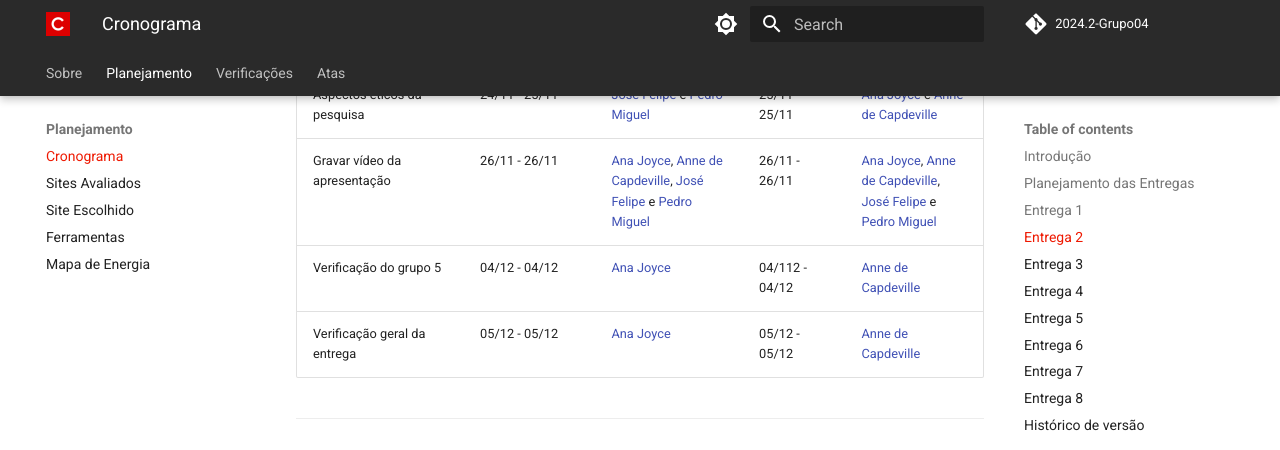
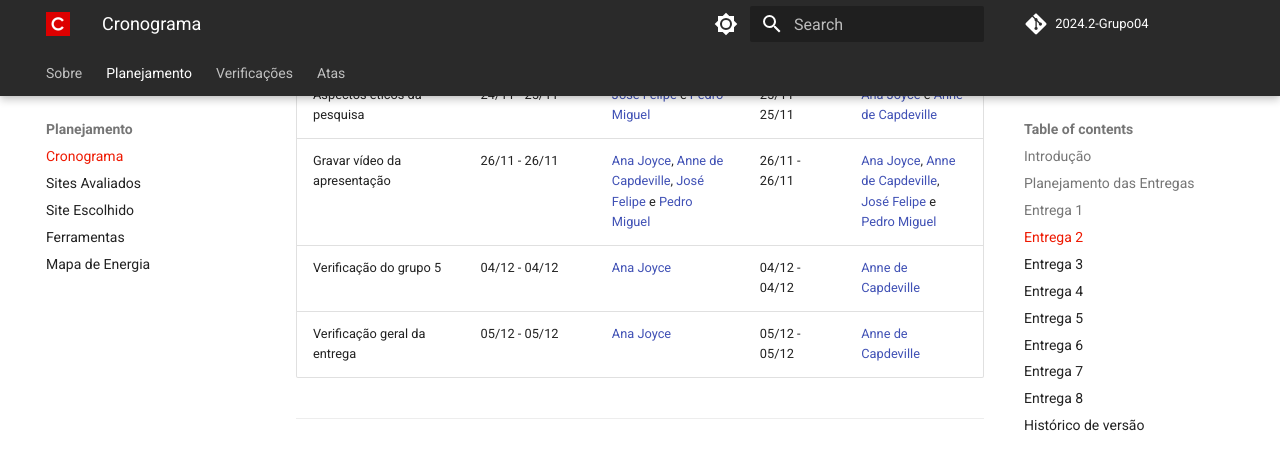
Before and after one commit to Interacao-Humano-Computador/2024.2-Grupo04, an MkDocs documentation site: the page built from docs/planejamento/cronograma.md, in a window 1280 px wide and 900 px high, scrolled down 2379 px. Shown: the top 450 px of the window. Built offline with MkDocs 1.6.1 and Material for MkDocs 9.7.7, drawn with Linux system fonts in a browser that asks for light colours; comment, search, counter and statistics services are not loaded.

Commit message:
Correção de data

```diff
--- a/docs/planejamento/cronograma.md
+++ b/docs/planejamento/cronograma.md
@@ -39,7 +39,7 @@ Nesta página estão contidos os cronogramas planejados para a disciplina de IHC
 | Análise de tarefas (GOMS)        | 23/11 - 24/11   | [Ana Joyce](https://github.com/anajoyceamorim), [Anne de Capdeville](https://github.com/nanecapde), [José Felipe](https://github.com/Jose1277) e [Pedro Miguel](https://github.com/pedroMADBR)        | 24/11 - 24/11 | [Ana Joyce](https://github.com/anajoyceamorim), [Anne de Capdeville](https://github.com/nanecapde), [José Felipe](https://github.com/Jose1277) e [Pedro Miguel](https://github.com/pedroMADBR)     |
 | Aspectos éticos da pesquisa      | 24/11 - 25/11   | [José Felipe](https://github.com/Jose1277) e [Pedro Miguel](https://github.com/pedroMADBR) | 25/11 - 25/11 | [Ana Joyce](https://github.com/anajoyceamorim) e [Anne de Capdeville](https://github.com/nanecapde) |
 | Gravar vídeo da apresentação     | 26/11 - 26/11   | [Ana Joyce](https://github.com/anajoyceamorim), [Anne de Capdeville](https://github.com/nanecapde), [José Felipe](https://github.com/Jose1277) e [Pedro Miguel](https://github.com/pedroMADBR)        | 26/11 - 26/11 | [Ana Joyce](https://github.com/anajoyceamorim), [Anne de Capdeville](https://github.com/nanecapde), [José Felipe](https://github.com/Jose1277) e [Pedro Miguel](https://github.com/pedroMADBR)     |
-| Verificação do grupo 5     | 04/12 - 04/12   | [Ana Joyce](https://github.com/anajoyceamorim)          | 04/112 - 04/12 | [Anne de Capdeville](https://github.com/nanecapde)      |
+| Verificação do grupo 5     | 04/12 - 04/12   | [Ana Joyce](https://github.com/anajoyceamorim)          | 04/12 - 04/12 | [Anne de Capdeville](https://github.com/nanecapde)      |
 | Verificação geral da entrega     | 05/12 - 05/12   | [Ana Joyce](https://github.com/anajoyceamorim)          | 05/12 - 05/12 | [Anne de Capdeville](https://github.com/nanecapde)      |
 
 ---
```
